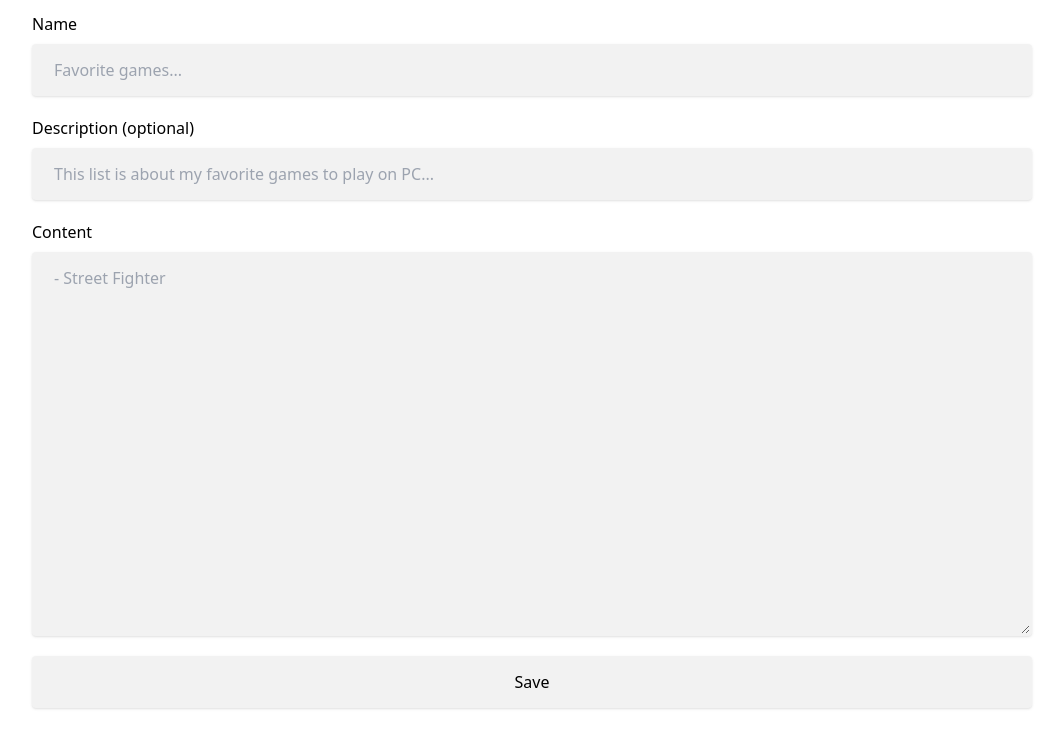
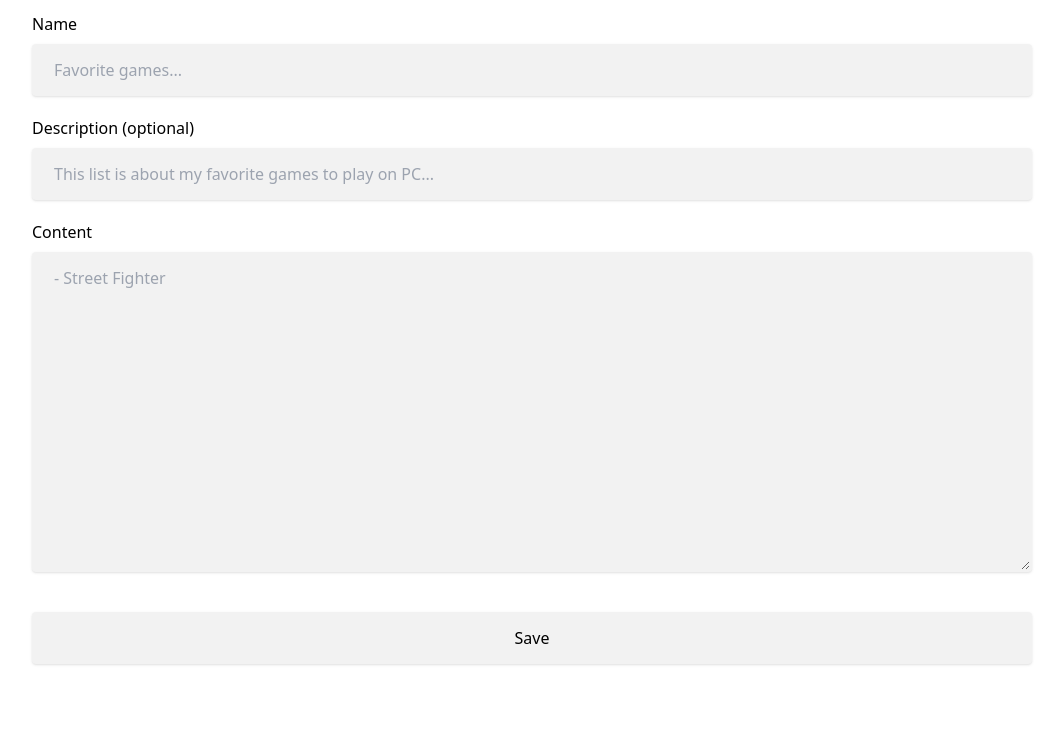
Before and after one commit to kauefraga/listify, a React (Vite) app in the folder apps/frontend/: page /new-list in a window 1280 px wide. Shown: the top 748 px of the page, without its empty margins (108-1171 px from the left). Built offline with nearby package versions, Linux system fonts and the light colour scheme.

Commit message:
frontend: check if there is content in the NewList page form

```diff
--- a/apps/frontend/src/pages/new-list.tsx
+++ b/apps/frontend/src/pages/new-list.tsx
@@ -12,10 +12,24 @@ export function NewList() {
     content: '',
     description: '',
   });
+  const [error, setError] = useState('');
+
   const { createList } = useListStore();
 
   function handleForm(event: FormEvent<HTMLFormElement>) {
     event.preventDefault();
+
+    const lines = list.content.split('\n');
+    for (const line of lines) {
+      // line.trim().length <= 5 is to check
+      // if the only thing in the line is the biggest symbol we have: '- [x]'
+      if (line.trim().length === 0 || line.trim().length <= 5) {
+        setError('Please fill out the content field. Don\'t leave empty space.');
+        setTimeout(() => setError(''), 5000);
+
+        return;
+      }
+    }
 
     // split and get the first line, then split again
     // and get the first part of the line (list symbol)
@@ -52,6 +66,7 @@ export function NewList() {
             placeholder="Favorite games..."
             value={list.name}
             onChange={e => setList({ ...list, name: e.target.value })}
+            required
           />
         </div>
 
@@ -71,16 +86,21 @@ export function NewList() {
           <label htmlFor="content">Content</label>
           <textarea
             id="content"
-            className="min-h-96 rounded border-2 border-transparent bg-black/5 px-5 py-3 shadow outline-none transition-colors hover:border-listify-pink focus:border-listify-dark-pink"
+            className="min-h-80 rounded border-2 border-transparent bg-black/5 px-5 py-3 shadow outline-none transition-colors hover:border-listify-pink focus:border-listify-dark-pink"
             placeholder="- Street Fighter"
             value={list.content}
             onChange={e => setList({ ...list, content: e.target.value })}
+            required
           />
         </div>
 
+        <p id="error" className="rounded bg-red-700 p-3 text-center text-white" hidden={error.length === 0}>
+          {error}
+        </p>
+
         <button
           type="submit"
-          className="rounded border-2 border-transparent bg-black/5 px-5 py-3 shadow outline-none transition-colors hover:border-listify-pink active:border-listify-dark-pink">
+          className="mt-5 rounded border-2 border-transparent bg-black/5 px-5 py-3 shadow outline-none transition-colors hover:border-listify-pink active:border-listify-dark-pink">
           Save
         </button>
       </form>
```
